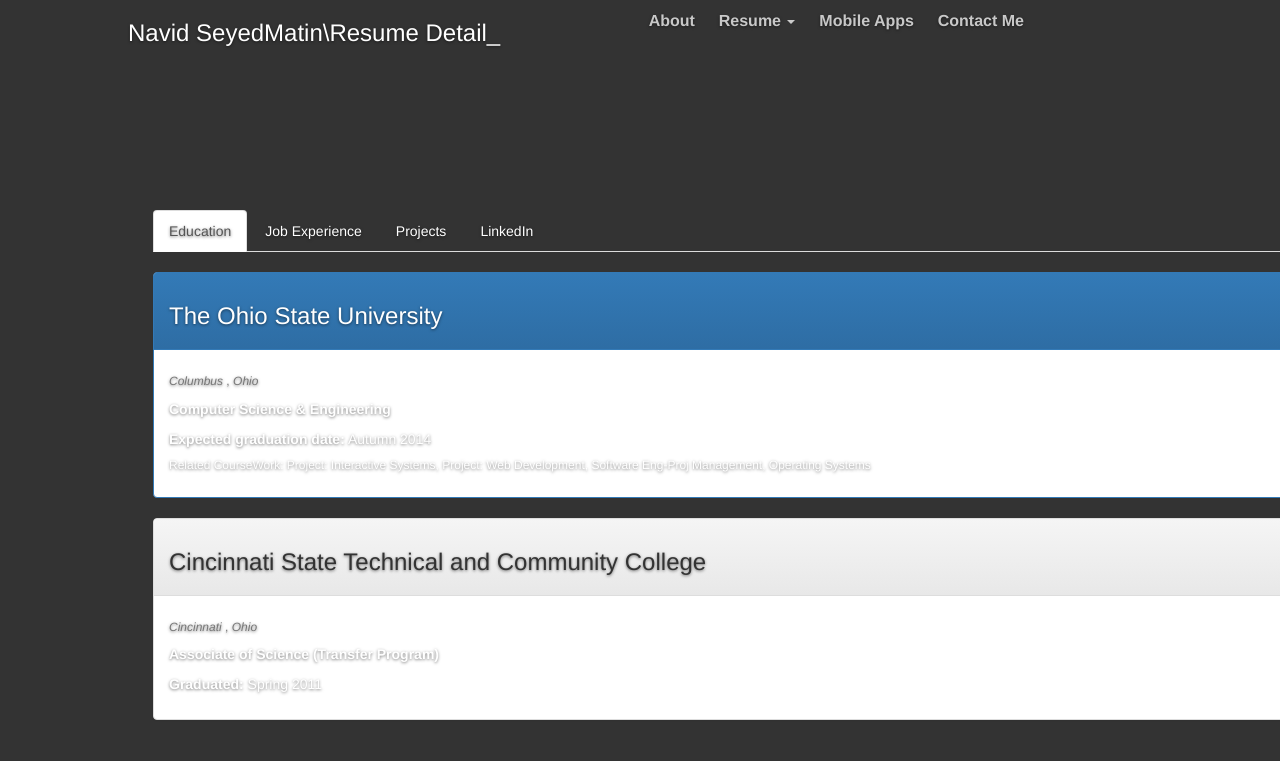
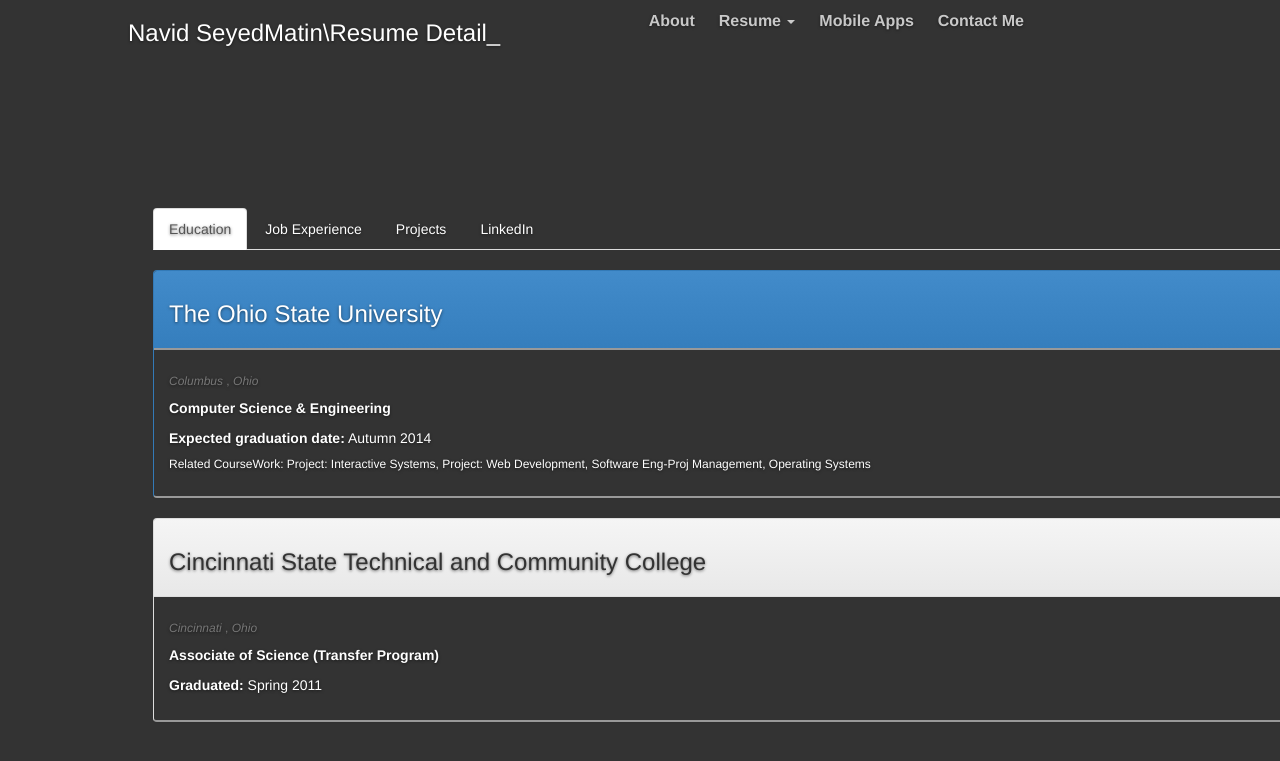
Before and after one commit to navidmatin/navidmatin, a Jekyll site: the page built from resume/detail.html, in a window 1280 px wide. Shown: the top 761 px of the page. Built offline with Jekyll 4.4.1, drawn with Linux system fonts in a browser that asks for light colours; nearby versions of some CDN libraries; comment, search, counter and statistics services are not loaded.

Commit message:
Updated the bootstrap them

```diff
--- a/assets/css/master.css
+++ b/assets/css/master.css
@@ -233,3 +233,19 @@
   color: rgba(255,255,255,.75);
   border-bottom: 2px solid transparent;
 }
+/* Bootstrap changes */
+.panel {
+  background-color:transparent;
+  border-bottom: 2px solid transparent;
+  border-bottom-color: #fff;
+  border-bottom-color: rgba(255,255,255,.50);
+
+
+}
+.panel-primary>.panel-heading {
+ background-image:linear-gradient(to bottom,#428bca 0,#357ebd 100%);
+  background-color: transparent;
+  border-bottom: 2px solid transparent;
+  border-bottom-color: #fff;
+  border-bottom-color: rgba(255,255,255,.50);
+}
--- a/resume/detail.html
+++ b/resume/detail.html
@@ -134,17 +134,6 @@
         </div>
         <div class="tab-pane fade" id="projects">
             <br />
-<div class="panel panel-primary">
-    <div class="panel-heading">
-        <h3>seyedmatin.com</h3>
-    </div>
-    <div class="panel-body">
-        <h6 class="text-muted">2013 to present</h6>
-      <p> A personal project to create a webapp for myself and learn more about MVC framework with .NET and databases</p>
-        <p><em>Programming Language:</em>C#, HTML5, Javascript</p>
-    <a href="https://github.com/navidmatin/seyedmatin.com">Link to GitHub Page</a>
-    </div>
-</div>
 <div class="panel panel-default">
     <div class="panel-heading">
         <h3>Charity website</h3>
```
Also changed, not shown: 2 other files.
